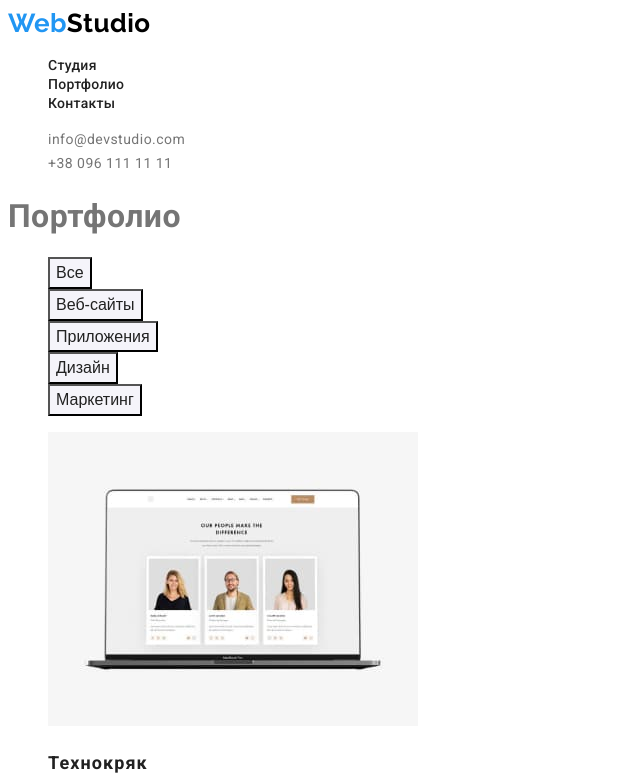
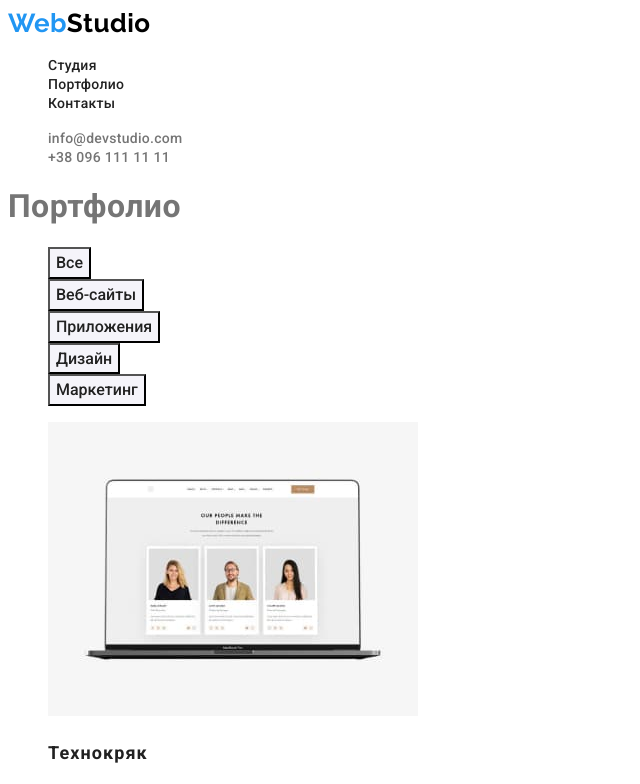
Before and after one commit to VSHKURAT/goit-markup-hw-02, a plain HTML site: page portfolio/portfolio.html in a window 1280 px wide. Shown: the top 784 px of the page, without its empty margins (0-640 px from the left). Drawn offline with Linux system fonts and the light colour scheme.

Commit message:
final check

```diff
--- a/css/styles.css
+++ b/css/styles.css
@@ -56,7 +56,9 @@ a {
 .auth-nav .link {
   color: #757575;
   font-size: 14px;
-  line-height: 1.71;
+  line-height: 1.14;
+  font-weight: 500;
+  letter-spacing: 0.02em;
 }
 
 /* main */
@@ -132,6 +134,8 @@ a {
 
 /* portfolio */
 .portfolio-button {
+  font-family: Roboto;
+  font-style: normal;
   cursor: pointer;
   font-weight: 500;
   font-size: 16px;
```
Also changed, not shown: portfolio/portfolio.html (+1 -1 lines).
